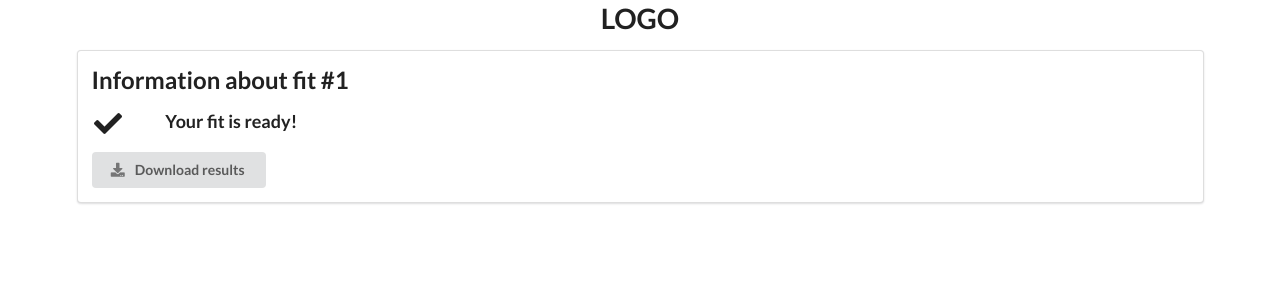
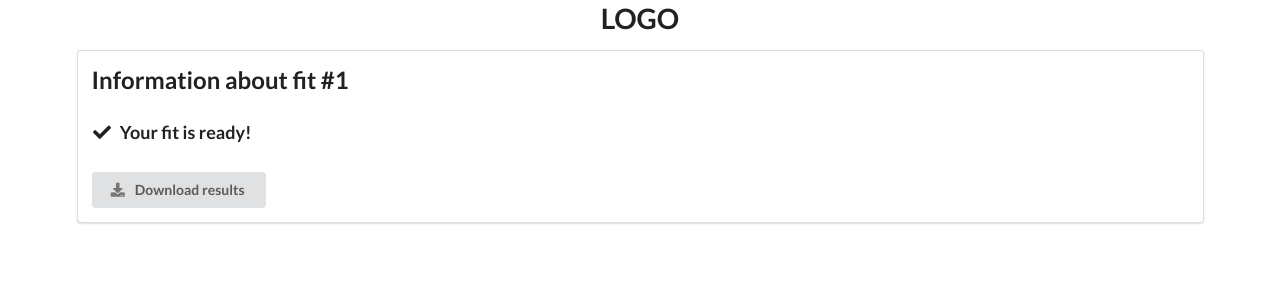
Before and after one commit to whimo/promobot, a Flask app: page /fit/1 in a window 1280 px wide. Shown: the top 300 px of the page. Run offline with Flask 2, Linux system fonts and the light colour scheme; tables that the repository leaves empty hold one stand-in row (values such as "Sample post"); some libraries are stand-ins or nearby versions.

Commit message:
Easier solution

```diff
--- a/app/templates/fit.html
+++ b/app/templates/fit.html
@@ -5,15 +5,7 @@
     <h2>Information about fit #{{ fit.id }}</h2>
 
     {% if fit.done %}
-        <div class="ui grid">
-            <div class="one wide column">
-                <i class="big check icon"></i>
-            </div>
-
-            <div class="ten wide column">
-                <h3>&nbsp;Your fit is ready!</h3>
-            </div>
-        </div>
+        <h3><i class="check icon"></i>&nbsp;Your fit is ready!</h3>
 
         <div class="ui bottom-padded"></div>
 
@@ -22,15 +14,7 @@
             Download results
         </div>
     {% else %}
-        <div class="ui grid">
-            <div class="one wide column">
-                <div class="ui active small inline loader"></div>
-            </div>
-
-            <div class="ten wide column">
-                <h3>Please wait while your fit is being processed...</h3>
-            </div>
-        </div>
+        <h3><div class="ui active small inline loader"></div>&nbsp;&nbsp;&nbsp;Please wait while your fit is being processed...</h3>
     {% endif %}
 </div>
 {% endblock %}
--- a/app/views.py
+++ b/app/views.py
@@ -5,7 +5,8 @@ from .models import Fit
 
 @app.route('/')
 def index():
-    return render_template('index.html')
+    return render_template('index.html',
+                            title='Main Page')
 
 @app.route('/fit/<id>')
 def show_fit(id):
@@ -17,6 +18,7 @@ def show_fit(id):
     return render_template(
                 'fit.html',
                 fit=fit,
+                title='Fit #'+str(fit.id)
             )
 
 @app.route('/418')
```
